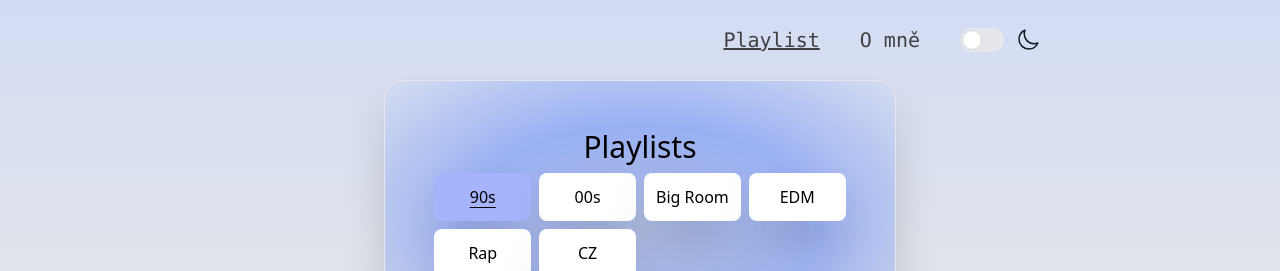
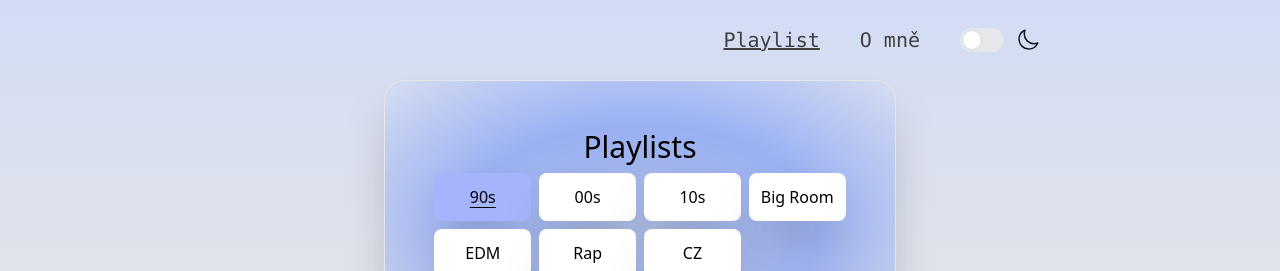
Before and after one commit to domanhtu/dj_portfolio, a Next.js app: page /playlists in a window 1280 px wide. Shown: the top 271 px of the page. Built offline with nearby package versions, Linux system fonts and the light colour scheme; no server answers.

Commit message:
feat: Added 10s playlist

```diff
--- a/src/app/api/playlist/route.tsx
+++ b/src/app/api/playlist/route.tsx
@@ -6,6 +6,7 @@ const promises: any = [];
 const playlists = [
   { name: "90s", id: "6QAJ4WPgHs2th82vIdXA2W" },
   { name: "00s", id: "6TgoUGXZ3cVbKkfwoLut6L" },
+  { name: "10s", id: "0R2w2gJUUDDNRoLWFpt6ey"},
   { name: "Big Room", id: "5VDJKbU24QPOVanfdqutKW" },
   { name: "EDM", id: "4JipZ6DWrys6GuxnTuzESY" },
   { name: "Rap", id: "1qnRl1RSr1QbpZT1RyT7Kc" },
--- a/src/app/playlists/page.tsx
+++ b/src/app/playlists/page.tsx
@@ -12,6 +12,7 @@ export default function Page() {
   const playlists = [
     { name: "90s", id: "6QAJ4WPgHs2th82vIdXA2W" },
     { name: "00s", id: "6TgoUGXZ3cVbKkfwoLut6L" },
+    { name: "10s", id: "0R2w2gJUUDDNRoLWFpt6ey"},
     { name: "Big Room", id: "5VDJKbU24QPOVanfdqutKW" },
     { name: "EDM", id: "4JipZ6DWrys6GuxnTuzESY" },
     { name: "Rap", id: "1qnRl1RSr1QbpZT1RyT7Kc" },
--- a/src/hooks/useGetData.ts
+++ b/src/hooks/useGetData.ts
@@ -8,6 +8,7 @@ const useGetData = () => {
     const endpoint = "api/playlist";
     try {
       setLoading(true);
+      // http://localhost:3000
       const res = await fetch(`https://tutido.vercel.app/${endpoint}`, {
         method: "GET",headers: {
           "Cache-Control": "no-cache",
```
